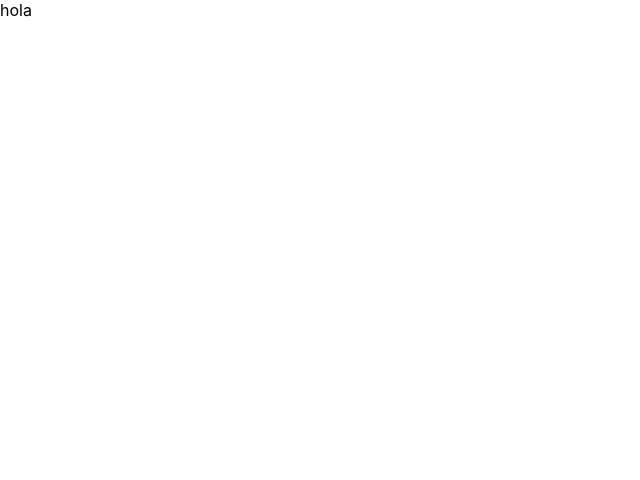
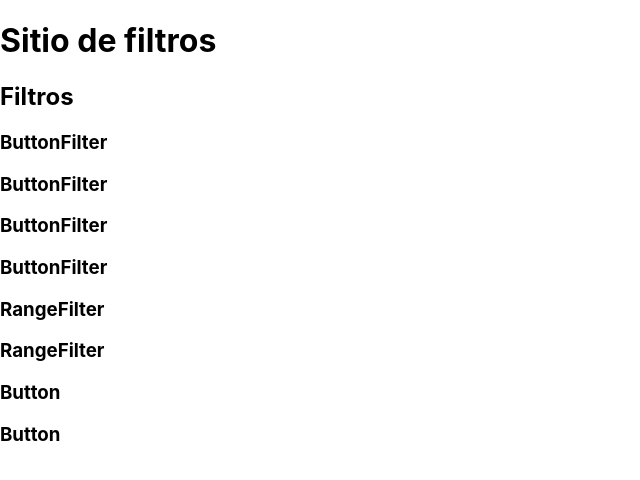
Before and after one commit to DavidGomezChiu/ldaw-filters, a React (Create React App) app: page / in a window 1280 px wide. Shown: the top 480 px of the page, without its empty margins (0-640 px from the left). Built offline with nearby package versions, Linux system fonts and the light colour scheme.

Commit message:
Pruebas con componentes

```diff
--- a/src/App.js
+++ b/src/App.js
@@ -6,7 +6,7 @@ import Filters from './views/Filters/Filters'
 function App() {
   return (
     <div>
-      hola
+      <h1>Sitio de filtros</h1>
       <Filters></Filters>
     </div>
   );
--- a/src/components/Button/Button.js
+++ b/src/components/Button/Button.js
@@ -4,6 +4,7 @@ import './Button.scss';
 const Button = () => {
     return (
         <div>
+            <h3>Button</h3>
         </div>
     );
 }
--- a/src/components/ButtonFilter/ButtonFilter.js
+++ b/src/components/ButtonFilter/ButtonFilter.js
@@ -4,6 +4,7 @@ import './ButtonFilter.scss';
 const ButtonFilter = () => {
     return (
         <div>
+            <h3>ButtonFilter</h3>
         </div>
     );
 }
--- a/src/components/RangeFilter/RangeFilter.js
+++ b/src/components/RangeFilter/RangeFilter.js
@@ -4,6 +4,7 @@ import './RangeFilter.scss';
 const RangeFilter = () => {
     return (
         <div>
+            <h3>RangeFilter</h3>
         </div>
     );
 }
--- a/src/views/Filters/Filters.js
+++ b/src/views/Filters/Filters.js
@@ -8,6 +8,15 @@ import Button from '../../components/Button/Button'
 const Filters = () => {
     return (
         <div>
+            <h2>Filtros</h2>
+            <ButtonFilter></ButtonFilter>
+            <ButtonFilter></ButtonFilter>
+            <ButtonFilter></ButtonFilter>
+            <ButtonFilter></ButtonFilter>
+            <RangeFilter></RangeFilter>
+            <RangeFilter></RangeFilter>
+            <Button></Button>
+            <Button></Button>
         </div>
     );
 }
```
